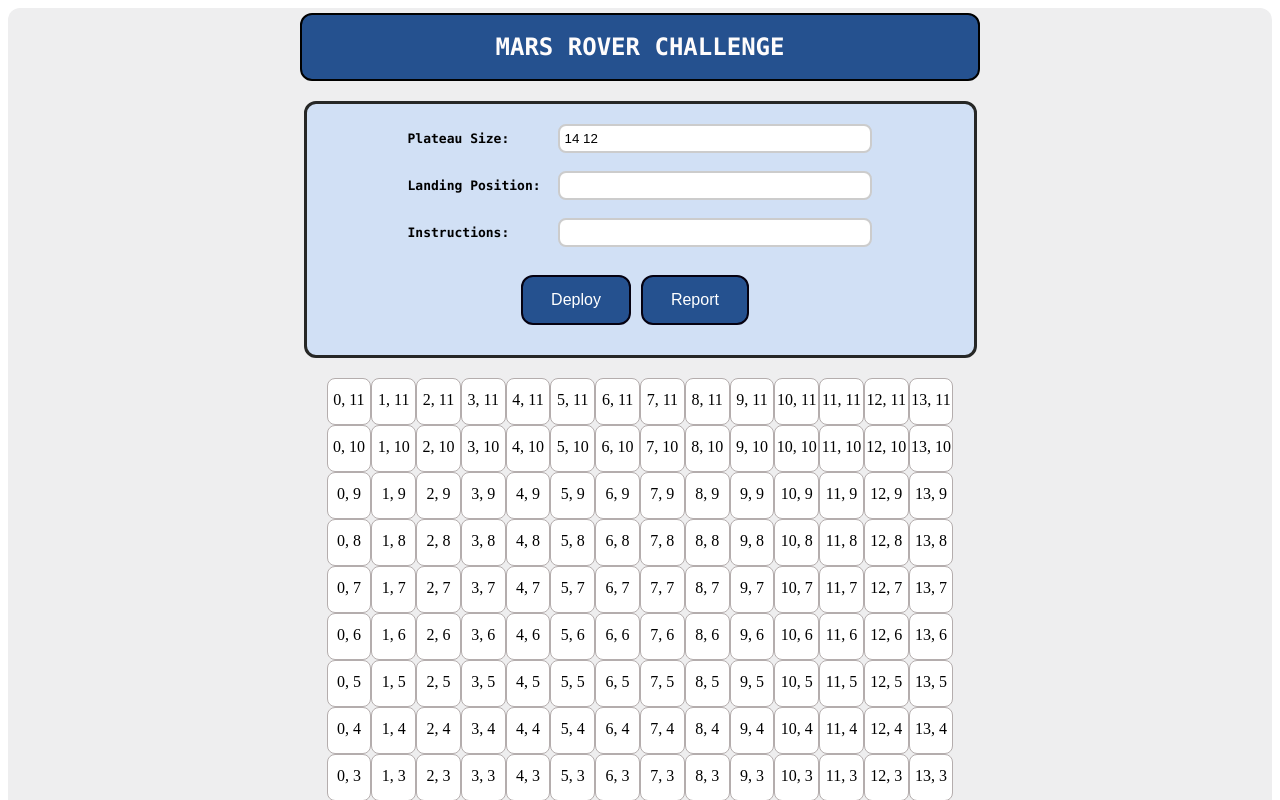
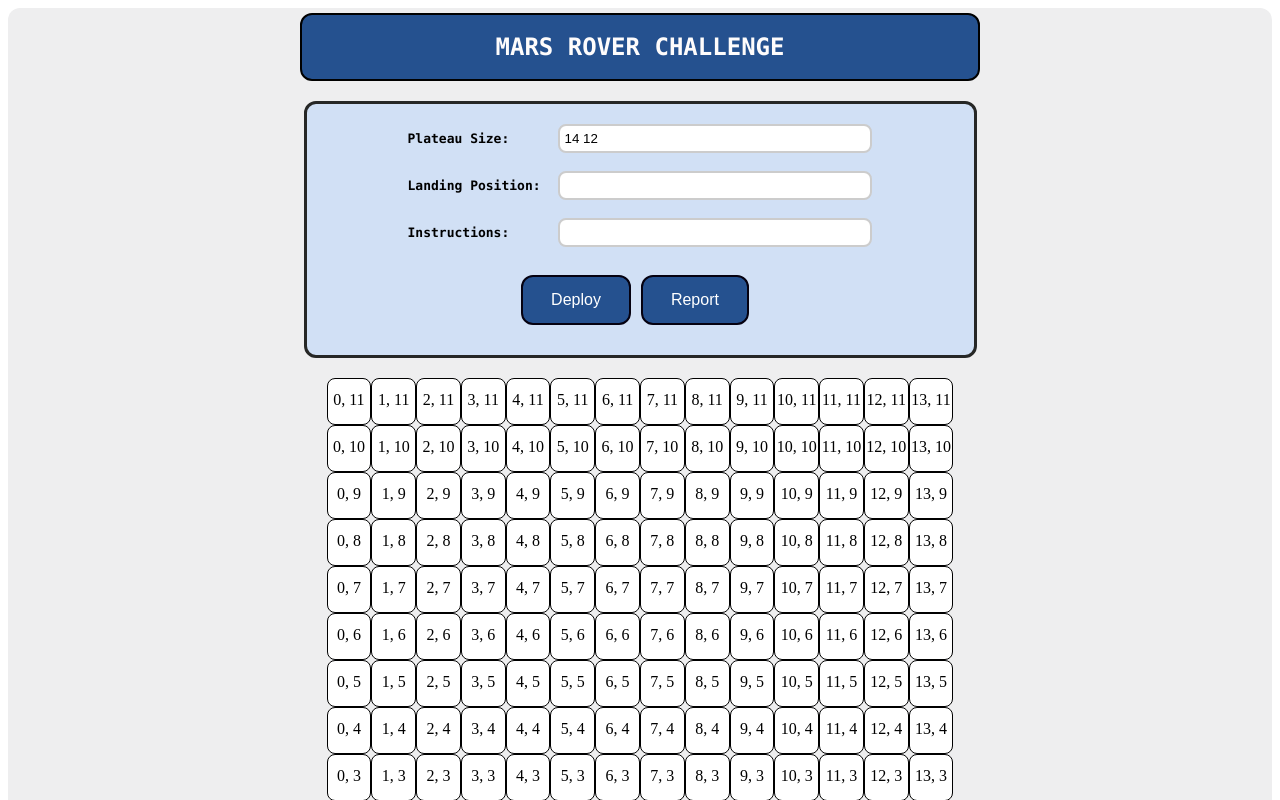
Before and after one commit to saviopinho/mars-rover-challenge-fullstack, a React (Create React App) app in the folder frontend/: page / in a window 1280 px wide. Shown: the top 800 px of the page. Built offline with nearby package versions, Linux system fonts and the light colour scheme; no server answers.

Commit message:
fix-colors

```diff
--- a/frontend/src/components/Grid.css
+++ b/frontend/src/components/Grid.css
@@ -8,14 +8,14 @@
 .tile {
     width: 50px;
     height: 45px;
-    border: 1px solid rgb(180, 173, 173);
+    border: 1px solid rgb(0, 0, 0);
     text-align: center;
     border-radius: 8px;
 }
 
 .black {
     background: #000;
-    color: #ffffff;
+    color: #b7b3d2;
 }
 
 .row {
--- a/frontend/src/components/Grid.js
+++ b/frontend/src/components/Grid.js
@@ -39,7 +39,7 @@ function Grid(props) {
                         : `${col}, ${row}`;
 
                     const color = foundRover
-                        ? 'linear-gradient(to right bottom, #173fb4, #007eea, #00add1, #00d381, #a8eb12)'
+                        ? 'linear-gradient(to bottom right, #0066ff 0%, #66ffff 100%)'
                         : 'white';
 
                     gridRow.push(
--- a/frontend/src/components/Tile.js
+++ b/frontend/src/components/Tile.js
@@ -11,6 +11,8 @@ function Tile(props) {
                 verticalAlign: 'middle',
                 lineHeight: '42px',
                 borderRadius: '8px',
+                backgroundColor:
+                    'linear-gradient(to bottom right, #0066ff 0%, #66ffff 100%)',
             }}
             id={id}
             className={`${row},${col} tile`}
```
